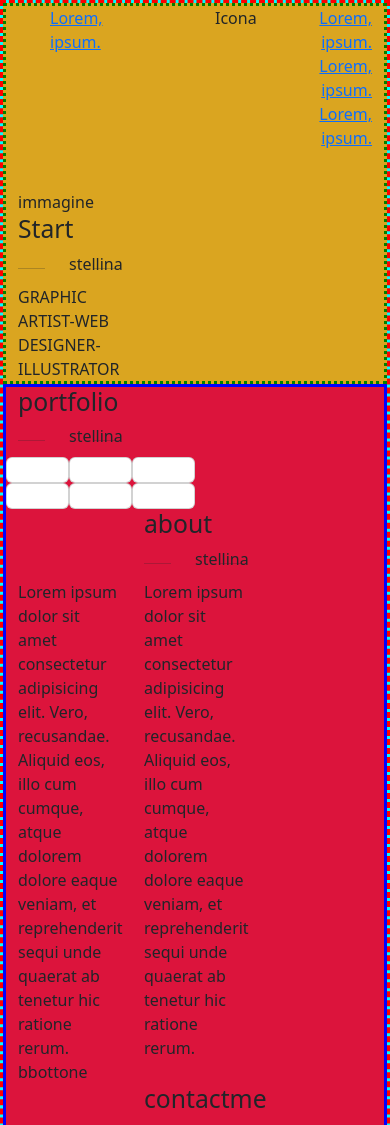
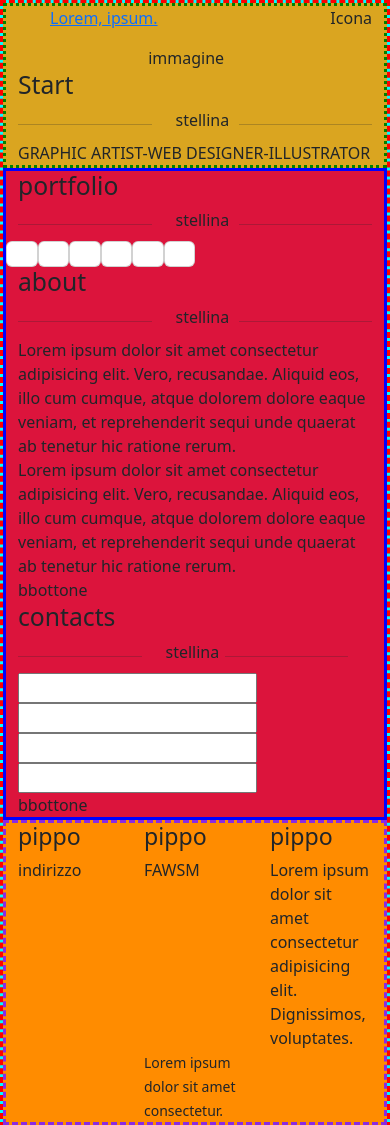
Before and after one commit to FrancescoBonandin/html-css-bootstrap-freelancer, a plain HTML site: page index.html in a window 390 px wide. Shown: the top 1125 px of the page. Drawn offline with nearby package versions, Linux system fonts and the light colour scheme.

Commit message:
struttura soddisfacente

```diff
--- a/index.html
+++ b/index.html
@@ -29,11 +29,11 @@
         <header>
             <section id="nav-section">
 
-                <div class="container justify-content-between">
+                <div class="container">
 
                     <nav>
 
-                        <ul class="row ">
+                        <ul class="row justify-content-between">
 
                             <li class="col">
 
@@ -58,7 +58,7 @@
                             </li>
 
 
-                            <li class="col d-sm-none d-md-block d-lg-block ">
+                            <li class="col d-none  d-md-block  ">
 
                                 <div class="row text-end">
 
@@ -105,14 +105,14 @@
 
                     <div class="row">
 
-                        <div class="col-4 offset-sm-4">
+                        <div class="col-sm-4 offset-sm-4 col-md-8 offset-md-2">
 
                             <div class="row">
 
                                 <div class="col-">
 
                                     <div class="row">
-                                        <div class="col-4 offset-sm-4">
+                                        <div class="col-4 offset-4">
                                             <img src="" alt="">
                                             immagine
                                         </div>
@@ -176,15 +176,21 @@
 
                     <div class="row">
 
-                        <div class="col-4 offset-md-4">
+                        <div class="col-sm-4 offset-sm-4 col-md-8 offset-md-2">
 
                             <div class="row">
 
-                                <div class="col-12">
+                                <div class="col-10 offset-sm-1">
+
                                     <h2>
                                         portfolio
                                     </h2>
+
                                 </div>
+
+                            </div>
+
+                            <div class="row">
 
                                 <div class="col">
                                     <hr>
@@ -208,9 +214,9 @@
 
                         <div class="col-6 offset-sm-3">
 
-                            <div class="row">
+                            <div class="row row-cols-sm-1 row-cols-md-2 row-cols-lg-3 ">
 
-                                <div class="col-4 card">
+                                <div class="col card">
 
                                     <div class="img-container">
                                         <img src="" alt="">
@@ -218,7 +224,7 @@
 
                                 </div>
 
-                                <div class="col-4 card">
+                                <div class="col card">
 
                                     <div class="img-container">
                                         <img src="" alt="">
@@ -226,7 +232,7 @@
 
                                 </div>
 
-                                <div class="col-4 card">
+                                <div class="col card">
 
                                     <div class="img-container">
                                         <img src="" alt="">
@@ -234,7 +240,7 @@
 
                                 </div>
 
-                                <div class="col-4 card">
+                                <div class="col card">
 
                                     <div class="img-container">
                                         <img src="" alt="">
@@ -242,7 +248,7 @@
 
                                 </div>
 
-                                <div class="col-4 card">
+                                <div class="col card">
 
                                     <div class="img-container">
                                         <img src="" alt="">
@@ -250,7 +256,7 @@
 
                                 </div>
 
-                                <div class="col-4 card">
+                                <div class="col card">
 
                                     <div class="row">
 
@@ -282,16 +288,22 @@
 
                     <div class="row">
 
-                        <div class="col-4 offset-4">
+                        <div class="col-sm-4 offset-sm-4 col-md-8 offset-md-2">
+
 
                             <div class="row">
 
-                                <div class="col-12">
+                                <div class="col-10 offset-sm-1">
+
                                     <h2>
                                         about
                                     </h2>
+
                                 </div>
 
+                            </div>
+
+                            <div class="row">
 
                                 <div class="col">
                                     <hr>
@@ -313,12 +325,12 @@
 
                     <div class="row">
 
-                        <div class="col-4 offset-sm-2">
+                        <div class="col-sm-12 col-md-4 offset-md-2">
                             Lorem ipsum dolor sit amet consectetur adipisicing elit. Vero, recusandae. Aliquid eos, illo cum cumque,
                             atque dolorem dolore eaque veniam, et reprehenderit sequi unde quaerat ab tenetur hic ratione rerum.
                         </div>
 
-                        <div class="col-4">
+                        <div class="col-sm-12 col-md-4">
                             Lorem ipsum dolor sit amet consectetur adipisicing elit. Vero, recusandae. Aliquid eos, illo cum cumque,
                             atque dolorem dolore eaque veniam, et reprehenderit sequi unde quaerat ab tenetur hic ratione rerum.
                         </div>
@@ -327,7 +339,7 @@
 
                     <div class="row">
 
-                        <div class="col-2 offset-sm-5">
+                        <div class="col-sm-12 col-md-2 offset-md-5">
                             bbottone
                         </div>
 
@@ -343,16 +355,23 @@
 
                     <div class="row">
 
-                        <div class="col-4 offset-4">
+                        <div class="row">
+
+                            <div class="col-sm-4 offset-sm-4 col-md-8 offset-md-2">
 
                                 <div class="row">
 
-                                <div class="col-12">
+                                    <div class="col-10 offset-sm-1">
+
                                         <h2>
-                                        contactme
+                                            contacts
                                         </h2>
+
                                     </div>
 
+                                </div>
+
+                                <div class="row">
 
                                     <div class="col">
                                         <hr>
@@ -368,19 +387,23 @@
 
                                 </div>
 
+                            </div>
+
+                        </div>
+
                             <div class="row">
 
-                                <div class="col-8 offset-sm-2">
+                                <div class="col-sm col-md-2 offset-md-5">
 
-                                    <form action="" method="get">
+                                    <form class="d-block" action="" method="get">
 
-                                        <input type="text" name="" id="">
+                                        <input class="d-block" type="text" name="" id="">
 
-                                        <input type="email" name="" id="">
+                                        <input class="d-block" type="email" name="" id="">
 
-                                        <input type="tel" name="" id="">
+                                        <input class="d-block" type="tel" name="" id="">
 
-                                        <input type="text" name="" id="">
+                                        <input class="d-block" type="text" name="" id="">
 
                                         bbottone
 
@@ -406,9 +429,9 @@
 
                 <div class="container">
 
-                    <div class="row">
+                    <div class="row row-cols-sm-1 row-cols-md-3">
 
-                        <div class="col-4">
+                        <div class="col">
 
                             <h3>
                                 pippo
@@ -420,7 +443,7 @@
 
                         </div>
 
-                        <div class="col-4">
+                        <div class="col">
 
                             <h3>
                                 pippo
@@ -432,7 +455,7 @@
 
                         </div>
 
-                        <div class="col-4">
+                        <div class="col">
                             <h3>
                                 pippo
                             </h3>
@@ -452,7 +475,7 @@
             <section id="copyright">
                 <div class="container">
                     <div class="row">
-                        <div class="col-4 offset-sm-4">
+                        <div class="col-4 offset-4">
                             <small>Lorem ipsum dolor sit amet consectetur.</small>
                         </div>
                     </div>
```
Lines whose indentation alone changed are shown as unchanged.
